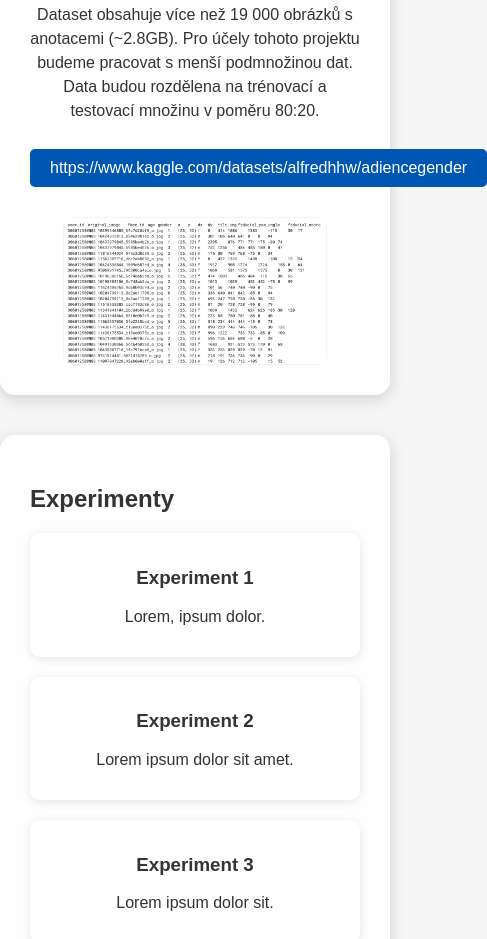
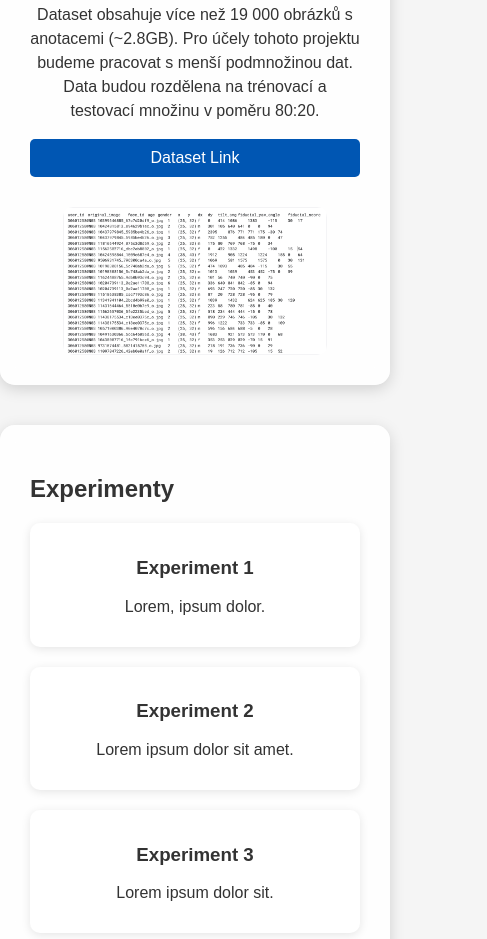
Before and after one commit to ilya496/ilya496.github.io, a plain HTML site: page index.html in a window 390 px wide. Shown: the part 1641-2580 px from the top of the page, 487 px wide, since content can reach past the window. Drawn offline with Linux system fonts and the light colour scheme.

Commit message:
link fix

```diff
--- a/index.html
+++ b/index.html
@@ -89,8 +89,7 @@
             href="https://www.kaggle.com/datasets/alfredhhw/adiencegender"
             class="section__link"
             target="_blank"
-          >
-            https://www.kaggle.com/datasets/alfredhhw/adiencegender</a
+            >Dataset Link</a
           >
         </div>
         <img
--- a/styles.css
+++ b/styles.css
@@ -71,6 +71,7 @@ body {
 
 @media (max-width: 1170px) {
   .nav {
+    position: relative;
     width: 100%;
     max-width: 900px;
   }
@@ -186,6 +187,11 @@ body {
   .image-left .text, .image-right .text {
     width: 100%;
   }
+
+  .section__link {
+    display: block;
+    width: 100%;
+  }
 }
 
 .footer {
```
